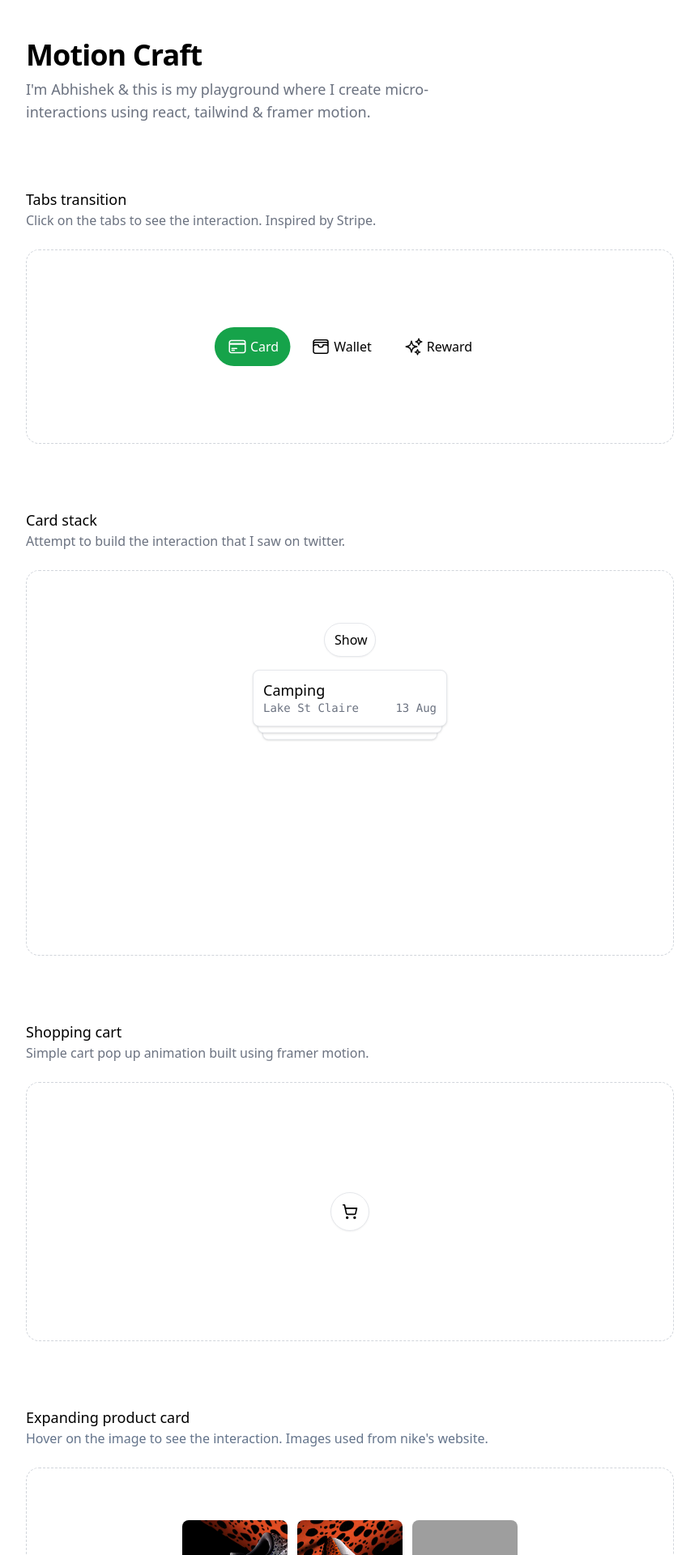
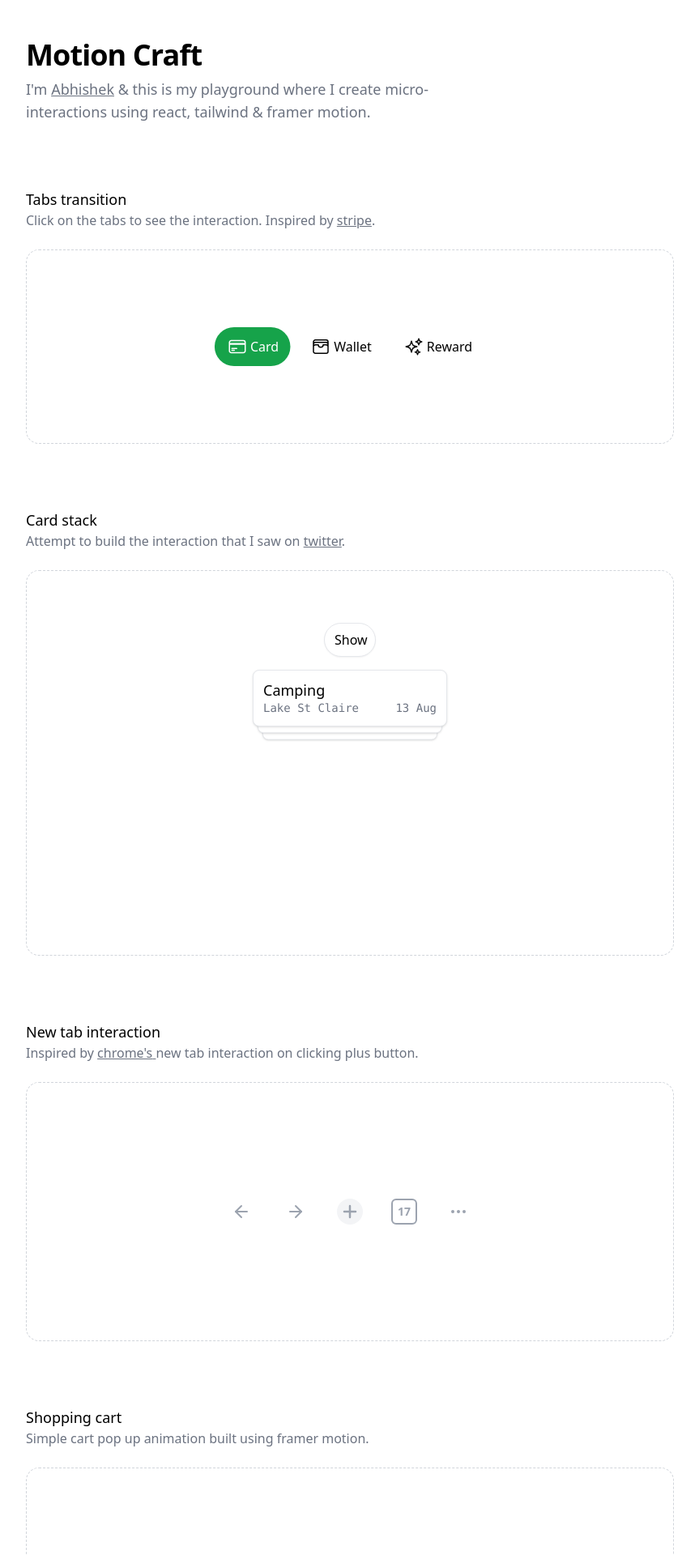
Before and after one commit to casicodes/portfolio, a React (Vite) app: page /motion in a window 1280 px wide. Shown: the top 1920 px of the page at 81% size, without its empty margins (208-1071 px from the left). Built offline with nearby package versions, Linux system fonts and the light colour scheme; grey boxes are pictures that could not be loaded.

Commit message:
Add new tab interaction

```diff
--- a/src/App.jsx
+++ b/src/App.jsx
@@ -5,6 +5,8 @@ import ExpandingCard from "./component/ExpandingCard/ExpandingCard";
 import MicroAnimation from "./component/MicroAnimation/MicroAnimation";
 import CardStack from "./component/CardStack/CardStack";
 import ShoppingCart from "./component/ShoppingCart/ShoppingCart";
+import NewTab from "./component/NewTab/NewTab";
+import Footer from "./Footer";
 
 function App() {
   return (
@@ -12,9 +14,11 @@ function App() {
       <PageTitle />
       <TabsTransition />
       <CardStack />
+      <NewTab />
       <ShoppingCart />
       <ExpandingCard />
       <MicroAnimation />
+      <Footer />
     </div>
   );
 }
--- /dev/null
+++ b/src/Footer.jsx
@@ -0,0 +1,5 @@
+export default function Footer() {
+  return (
+    <p className="text-gray-500 text-sm font-light">© 2024 Abhishek KC.</p>
+  );
+}
--- a/src/PageTitle.jsx
+++ b/src/PageTitle.jsx
@@ -4,10 +4,7 @@ function PageTitle() {
       <h1 className="text-4xl font-bold tracking-tight mb-2">Motion Craft</h1>
       <p className="text-gray-500 text-lg font-light">
         I'm{" "}
-        <a
-          href="https://abhishekkc.framer.website/"
-          className="hover:underline"
-        >
+        <a href="https://abhishekkc.framer.website/" className="underline">
           Abhishek
         </a>{" "}
         & this is my playground where I create micro-interactions using react,
--- a/src/component/CardStack/CardStack.jsx
+++ b/src/component/CardStack/CardStack.jsx
@@ -19,7 +19,7 @@ function CardStack() {
         <p className="font-light text-gray-500">
           Attempt to build the interaction that I saw on{" "}
           <a
-            className="hover:underline"
+            className="underline"
             href="https://x.com/nitishkmrk/status/1822884723485708550"
           >
             twitter
--- /dev/null
+++ b/src/component/EmptyLayout.jsx
@@ -0,0 +1,15 @@
+function EmptyLayout() {
+  return (
+    <div className="playground flex flex-col gap-6">
+      <div className="playground-desc">
+        <h1 className="text-lg">Section title</h1>
+        <p className="font-light text-gray-500">Section description</p>
+      </div>
+      <div className="playground-area rounded-2xl min-h-80 bg-white border-dashed border border-gray-300 gap-4 flex flex-col items-center justify-center">
+        <p>Content goes here</p>
+      </div>
+    </div>
+  );
+}
+
+export default EmptyLayout;
--- a/src/component/MicroAnimation/MicroAnimation.jsx
+++ b/src/component/MicroAnimation/MicroAnimation.jsx
@@ -6,8 +6,8 @@ function MicroAnimation() {
         <h1 className="text-lg">Micro animation</h1>
         <p className="font-light text-gray-500">
           Glowing button and micro animation inspired by {""}
-          <a href="https://twitter.com/DescriptApp" className="hover:underline">
-            Descript App
+          <a href="https://twitter.com/DescriptApp" className="underline">
+            descript app
           </a>
           .
         </p>
--- /dev/null
+++ b/src/component/NewTab/NewTab.jsx
@@ -0,0 +1,63 @@
+import { ArrowLeft, ArrowRight, Plus, Ellipsis } from "lucide-react";
+import { useState } from "react";
+import { motion } from "framer-motion";
+function NewTab() {
+  const [counter, setCounter] = useState(17);
+  const [key, setKey] = useState(0);
+
+  function handleClick() {
+    setCounter((num) => num + 1);
+    setKey((prevKey) => prevKey + 1);
+  }
+  return (
+    <div className="playground flex flex-col gap-6">
+      <div className="playground-desc">
+        <h1 className="text-lg">New tab interaction</h1>
+        <p className="font-light text-gray-500">
+          Inspired by{" "}
+          <a
+            href="https://www.designspells.com/spells/the-tab-counter-turns-into-a-smiley-after-exceeding-99-tabs-in-chrome"
+            className="underline"
+          >
+            chrome's{" "}
+          </a>{" "}
+          new tab interaction on clicking plus button.
+        </p>
+      </div>
+      <div className="playground-area rounded-2xl min-h-80 bg-white border-dashed border border-gray-300 gap-4 flex flex-col items-center justify-center">
+        <div className="flex justify-between w-[300px]">
+          <button className="text-gray-400 w-8 h-8 flex items-center justify-center">
+            <ArrowLeft />
+          </button>
+          <button className="text-gray-400 w-8 h-8 flex items-center justify-center">
+            <ArrowRight />
+          </button>
+          <motion.button
+            className="text-gray-400 bg-gray-100 w-8 h-8 flex items-center justify-center rounded-full hover:bg-gray-200"
+            onClick={handleClick}
+            animation
+            whileTap={{ scale: 0.9 }}
+          >
+            <Plus strokeWidth={2.5} />
+          </motion.button>
+
+          <div className="w-8 h-8 flex items-center justify-center text-sm">
+            <motion.span
+              className="border-2 border-gray-400 rounded-md w-8 h-8 flex items-center justify-center text-gray-400 font-semibold"
+              key={key}
+              initial={{ scale: 1 }}
+              animate={{ scale: [1, 1.3, 1] }}
+              transition={{ type: "ease-out", duration: 0.3, delay: 0.02 }}
+            >
+              {counter}
+            </motion.span>
+          </div>
+          <button className="text-gray-400 w-8 h-8 flex items-center justify-center">
+            <Ellipsis />
+          </button>
+        </div>
+      </div>
+    </div>
+  );
+}
+export default NewTab;
--- a/src/component/TabsTransition/TabsTransition.jsx
+++ b/src/component/TabsTransition/TabsTransition.jsx
@@ -56,8 +56,8 @@ const TabsTransition = () => {
         <h1 className="text-lg">Tabs transition</h1>
         <p className="font-light text-gray-500">
           Click on the tabs to see the interaction. Inspired by {""}
-          <a href="https://x.com/stripe" className="hover:underline">
-            Stripe
+          <a href="https://x.com/stripe" className="underline">
+            stripe
           </a>
           .
         </p>
```
